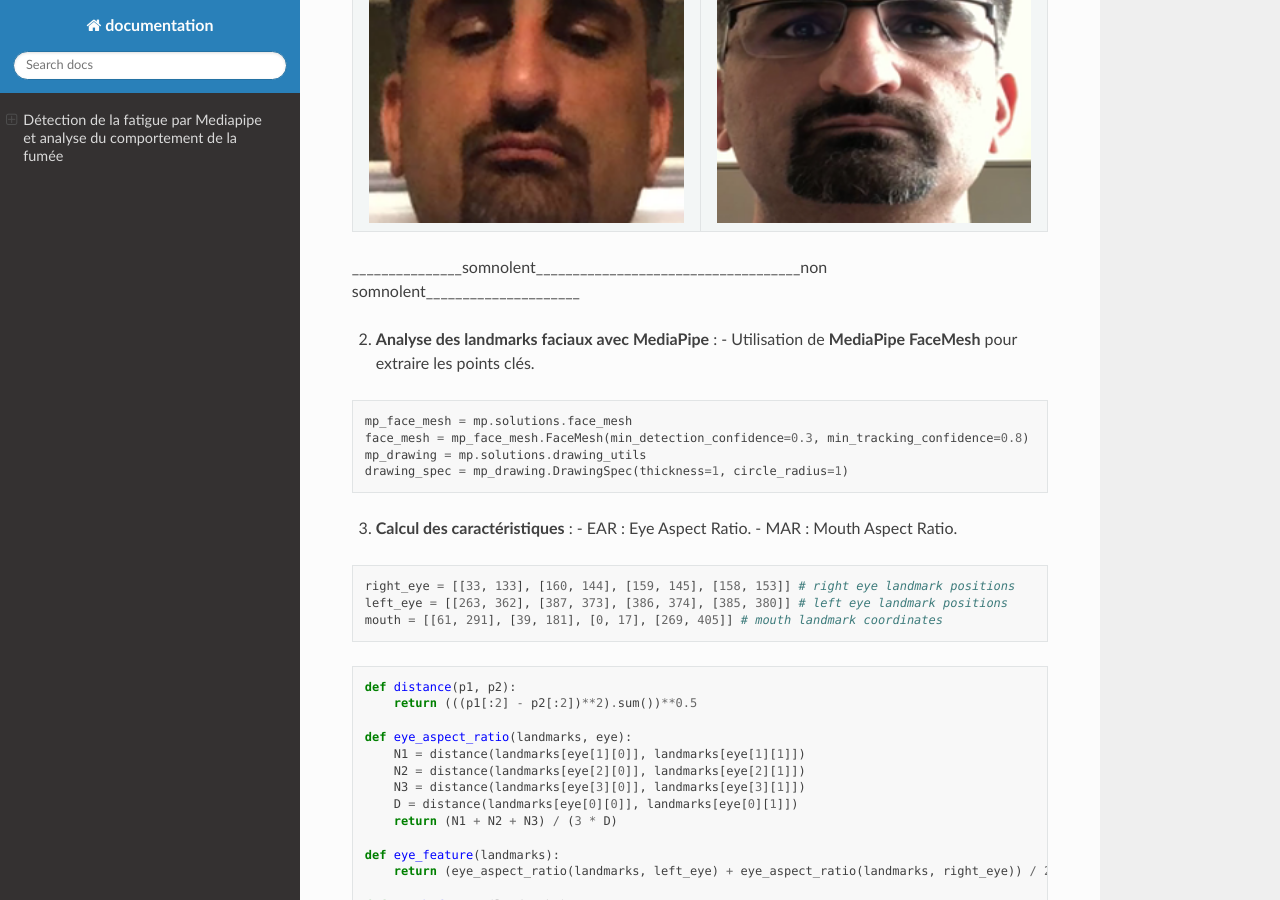
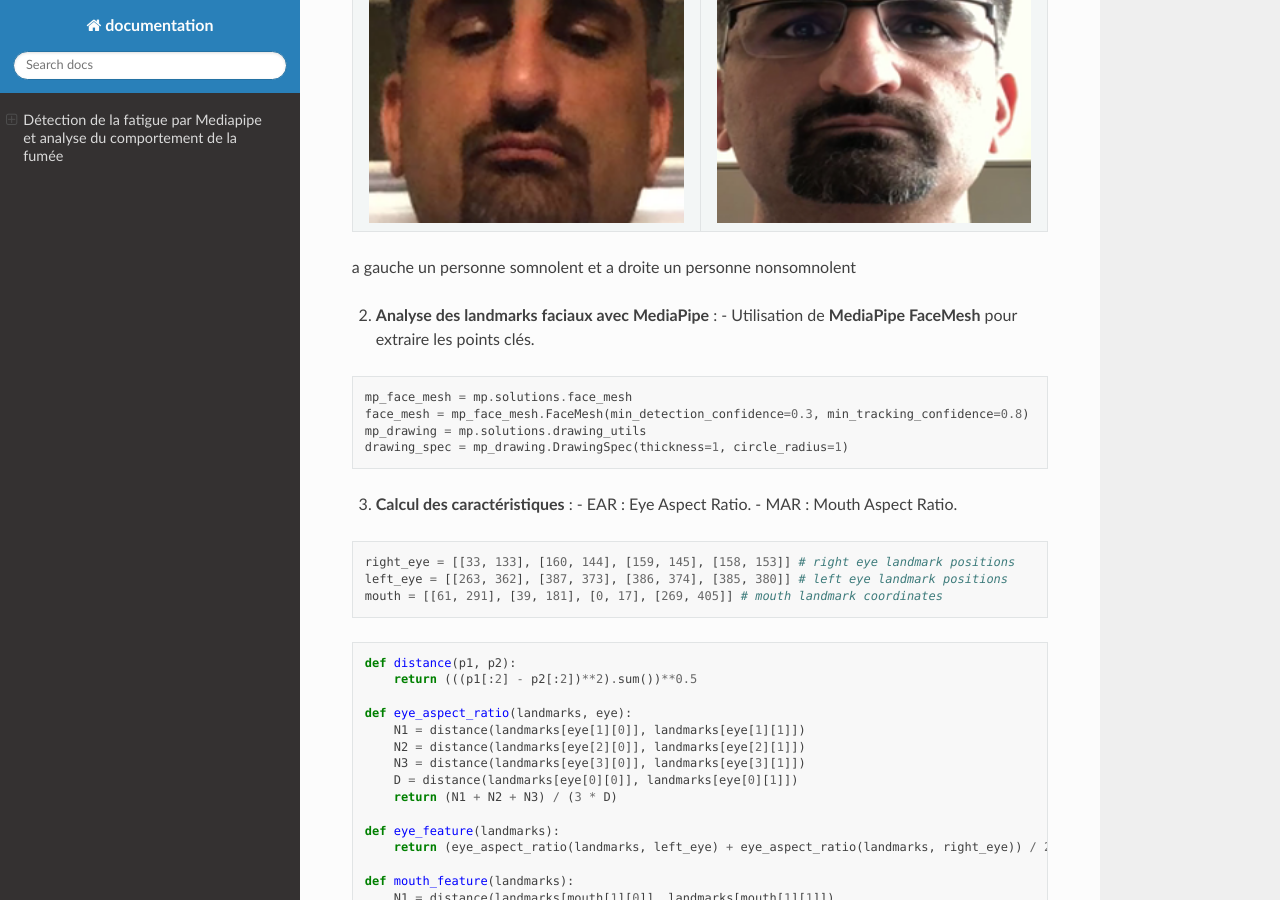
Before and after one commit to fatimafadili/detection, a Sphinx documentation site: the page built from source/index.rst, in a window 1280 px wide and 900 px high, scrolled down 2166 px. Built offline with Sphinx 7.4.7 and the Read the Docs theme 3.1.0, drawn with Linux system fonts in a browser that asks for light colours; some of the changed text lies outside the part shown.

Commit message:
Update index.rst

```diff
--- a/source/index.rst
+++ b/source/index.rst
@@ -90,7 +90,8 @@
      - .. image:: image/a0103.png
          :alt: Image 2
          :width: 500px
-_______________somnolent____________________________________non somnolent_____________________
+
+a gauche un personne somnolent et  a droite un personne nonsomnolent
 
 2. **Analyse des landmarks faciaux avec MediaPipe** :
    - Utilisation de **MediaPipe FaceMesh** pour extraire les points clés.
@@ -371,7 +372,7 @@
      - .. image:: image/smok64.jpg
          :alt: Image 2
          :width: 500px
-__________________Non-smoking______________________________________________smoking_____________________
+a gauche un personne qui ne fume pas (Non-smoking) et  a droite une personne qui fume (smoking)
 
 
 2. **Repartition de donnees** :
```
